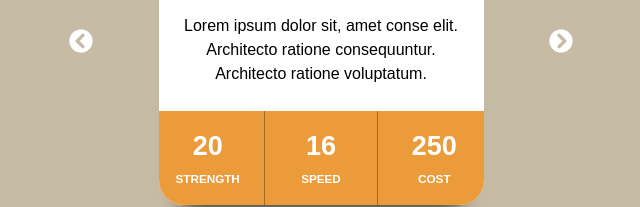
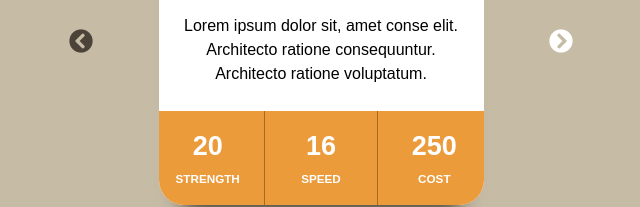
Before and after one commit to Oparika/Front-End-Competition, a plain HTML site: page index.html in a window 1280 px wide. In both pictures the pointer is over the link 400 px from the left and 338 px from the top of the page. Shown: the part 297-504 px from the top of the page, 319-959 px from the left. Drawn offline with Linux system fonts and the light colour scheme.

Commit message:
I added hover effects

```diff
--- a/css/style.css
+++ b/css/style.css
@@ -105,6 +105,10 @@ p.para {
   right: 0;
   border-radius: 3px 0 0 3px;
 }
+/* Hover Prev and next button */
+.prev:hover, .next:hover {
+  color: rgb(75, 66, 56);
+}
 /* Fading animation */
 .fade {
   -webkit-animation-name: fade;
```
